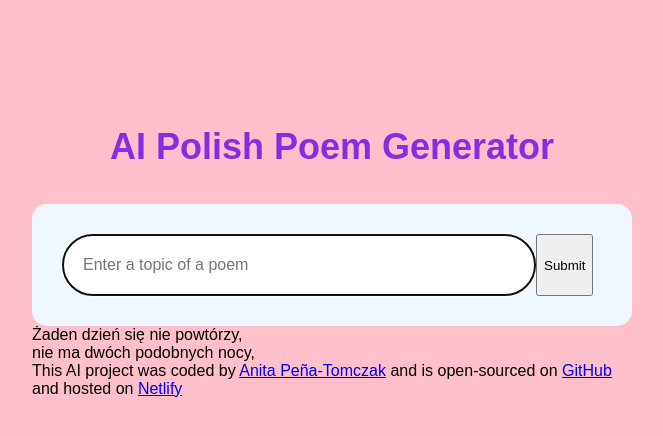
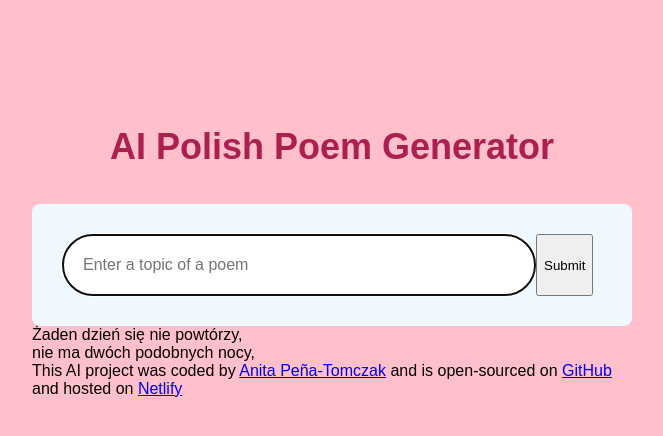
Before and after one commit to Moldee81/polish-poem-generator, a plain HTML site: page index.html in a window 1280 px wide. Shown: the whole page, without its empty margins (308-971 px from the left). Drawn offline with Linux system fonts and the light colour scheme.

Commit message:
Updated css

```diff
--- a/src/style.css
+++ b/src/style.css
@@ -14,11 +14,11 @@ h1 {
   font-weight: 800;
   font-size: 36px;
   line-height: 1.5;
-  color: blueviolet;
+  color: rgb(171, 32, 78);
 }
 form {
   padding: 30px;
-  border-radius: 15px;
+  border-radius: 8px;
   background-color: aliceblue;
   display: flex;
 }
@@ -29,5 +29,4 @@ form {
   font-size: 16px;
   border-radius: 50px;
   line-height: 20px;
-  color: ;
 }
```
